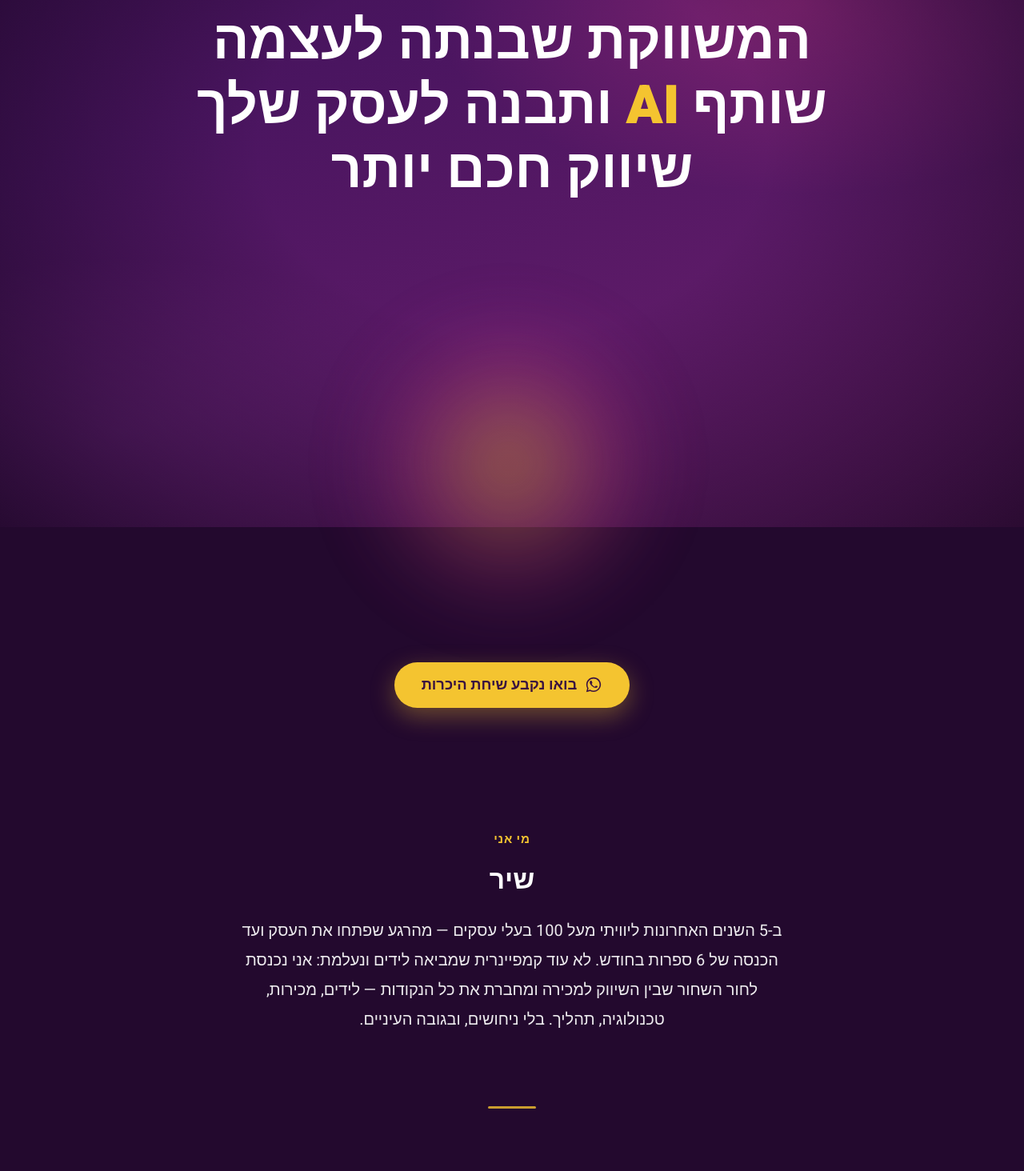
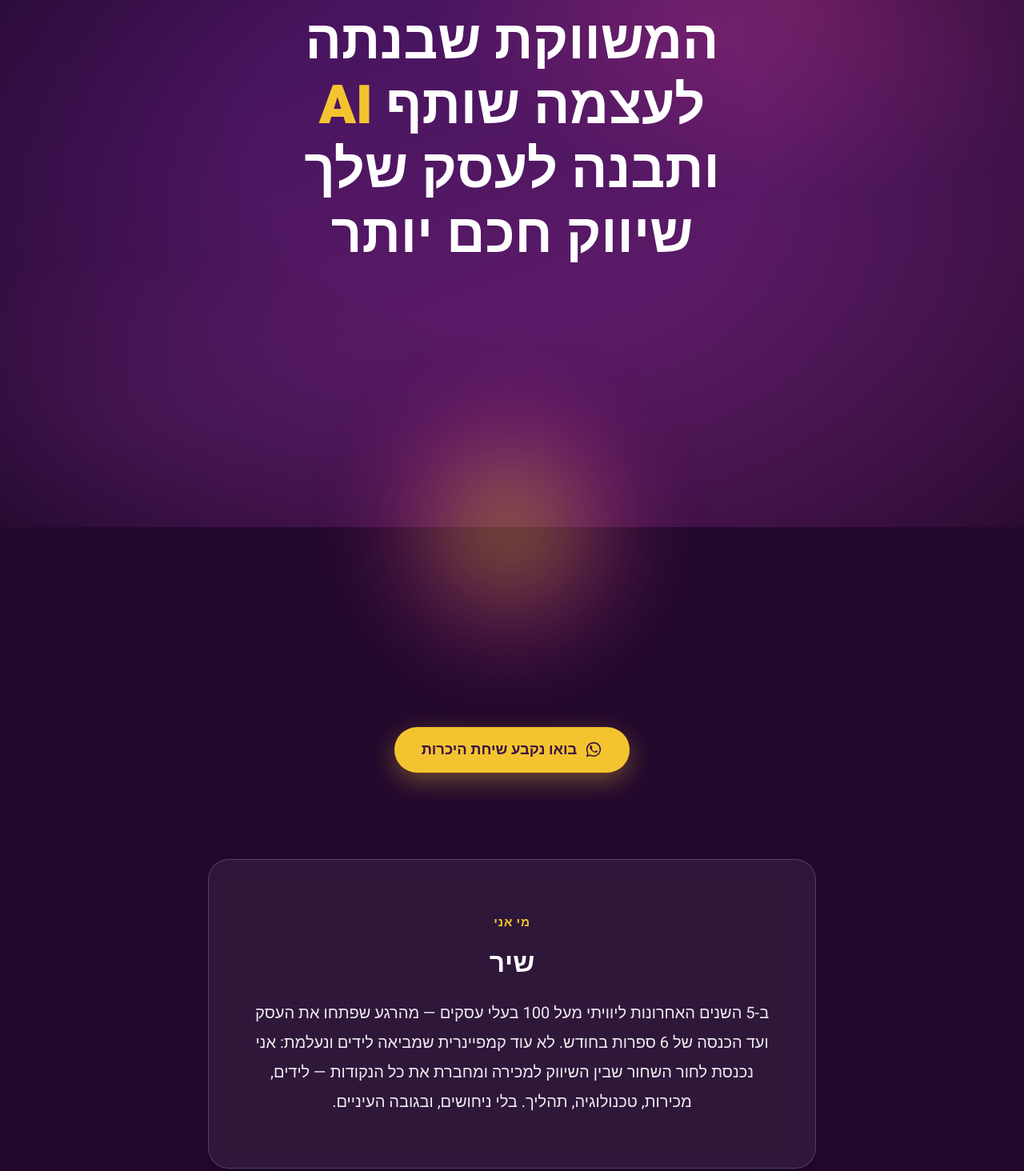
Before and after one commit to shir-ux/shir-my-page, a plain HTML site: page index.html in a window 1280 px wide. Shown: the part 141-1605 px from the top of the page at 80% size. Drawn offline with nearby package versions, Linux system fonts and the light colour scheme.

Commit message:
Design polish: 3D lighting, headline flow, glass cards

```diff
--- a/index.html
+++ b/index.html
@@ -131,11 +131,11 @@
       font-size: clamp(1.8rem, 5.6vw, 4.2rem);
       font-weight: 900;
       line-height: 1.2;
+      max-width: 15ch;
       margin: 0 auto;
     }
     h1 .line {
-      display: block;
-      white-space: nowrap;
+      display: inline;
     }
     h1 .word {
       display: inline-block;
@@ -220,10 +220,16 @@
 
     /* ---------- Content sections ---------- */
     .section {
-      max-width: 760px;
-      margin: 0 auto;
-      padding: clamp(50px, 9vw, 90px) clamp(22px, 6vw, 40px);
+      width: min(760px, 90%);
+      margin: clamp(28px, 5vw, 48px) auto;
+      padding: clamp(38px, 6vw, 64px) clamp(26px, 6vw, 52px);
       text-align: center;
+      background: rgba(255, 255, 255, 0.06);
+      border: 1px solid rgba(255, 255, 255, 0.18);
+      border-radius: 26px;
+      backdrop-filter: blur(14px);
+      -webkit-backdrop-filter: blur(14px);
+      box-shadow: 0 20px 50px rgba(20, 4, 30, 0.28);
     }
     .section .kicker {
       font-size: 0.95rem;
@@ -326,8 +332,12 @@
         camera-controls
         touch-action="pan-y"
         disable-zoom
+        environment-image="neutral"
         shadow-intensity="0"
-        exposure="1.1"
+        exposure="1.4"
+        camera-orbit="0deg 88deg 100%"
+        field-of-view="26deg"
+        camera-target="auto auto auto"
         interaction-prompt="none"
         loading="eager">
       </model-viewer>
```
Also changed, not shown: .claude/launch.json (added).
